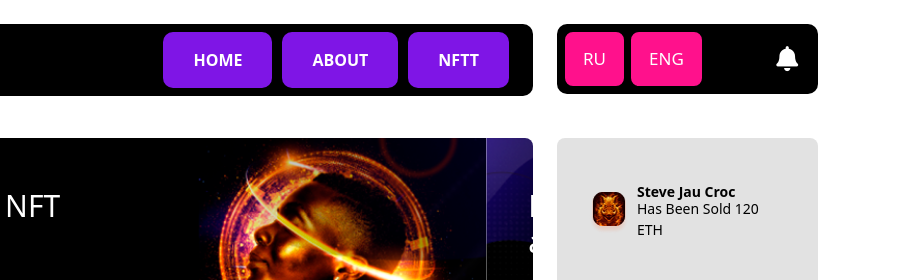
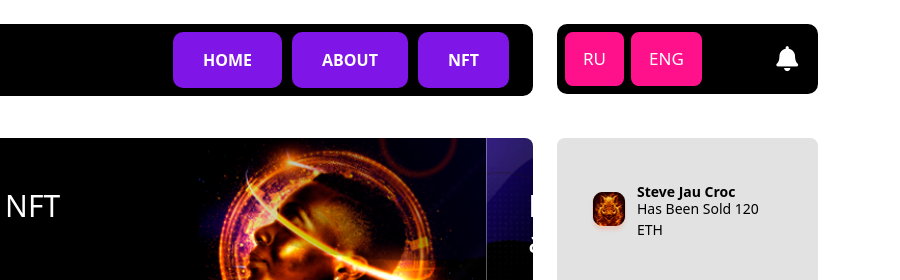
Before and after one commit to Batir20/NFT, a plain HTML site: page index.html in a window 1280 px wide. Shown: the top 280 px of the page, 380-1280 px from the left. Drawn offline with Linux system fonts and the light colour scheme.

Commit message:
Update index.html

```diff
--- a/index.html
+++ b/index.html
@@ -39,7 +39,7 @@
                       <a class="header__nav-link" href="#">about</a>
                     </li>
                     <li class="nav-item">
-                      <a class="header__nav-link" href="#">nftt</a>
+                      <a class="header__nav-link" href="https://batir20.github.io/Kino/">nft</a>
                     </li>
 
 
```
